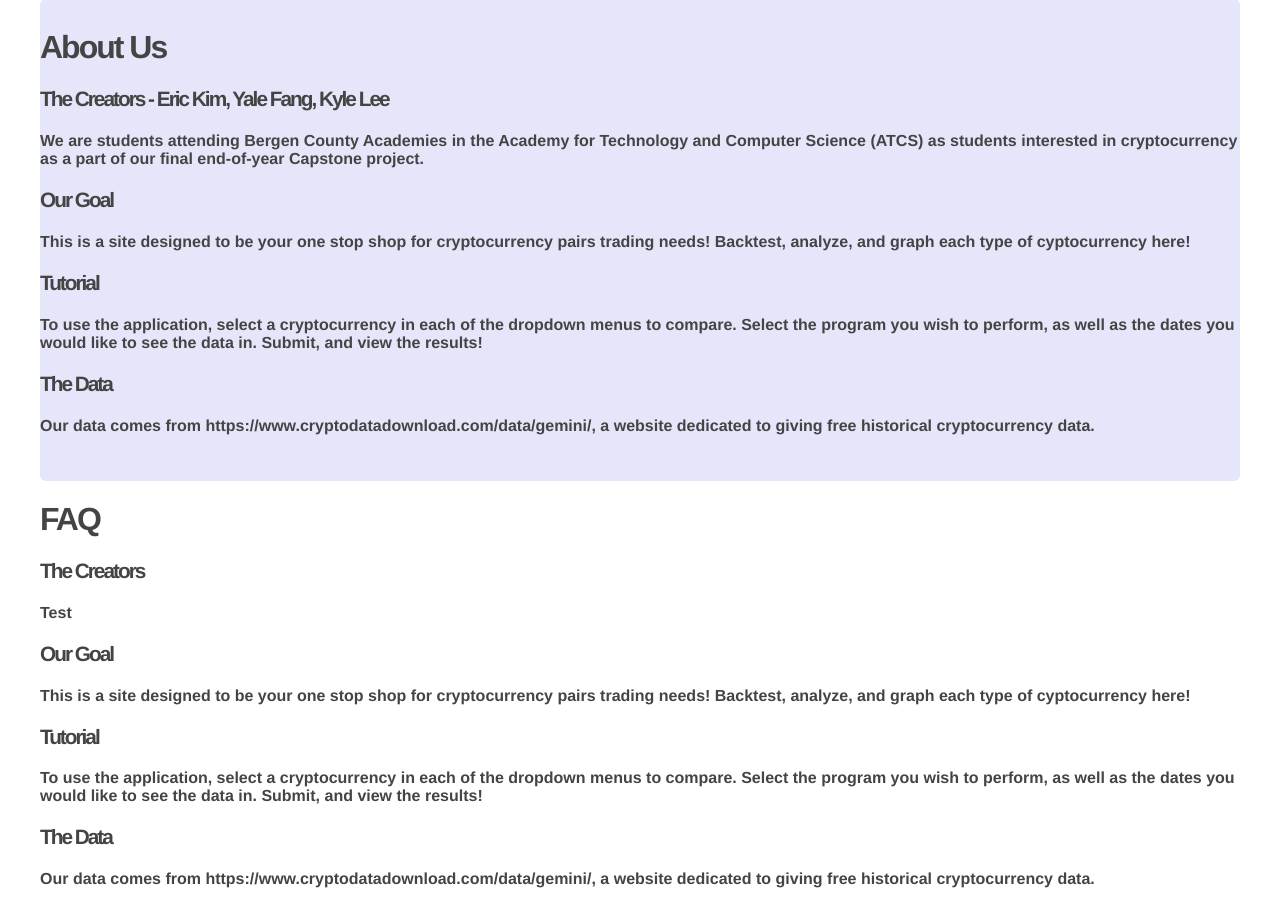
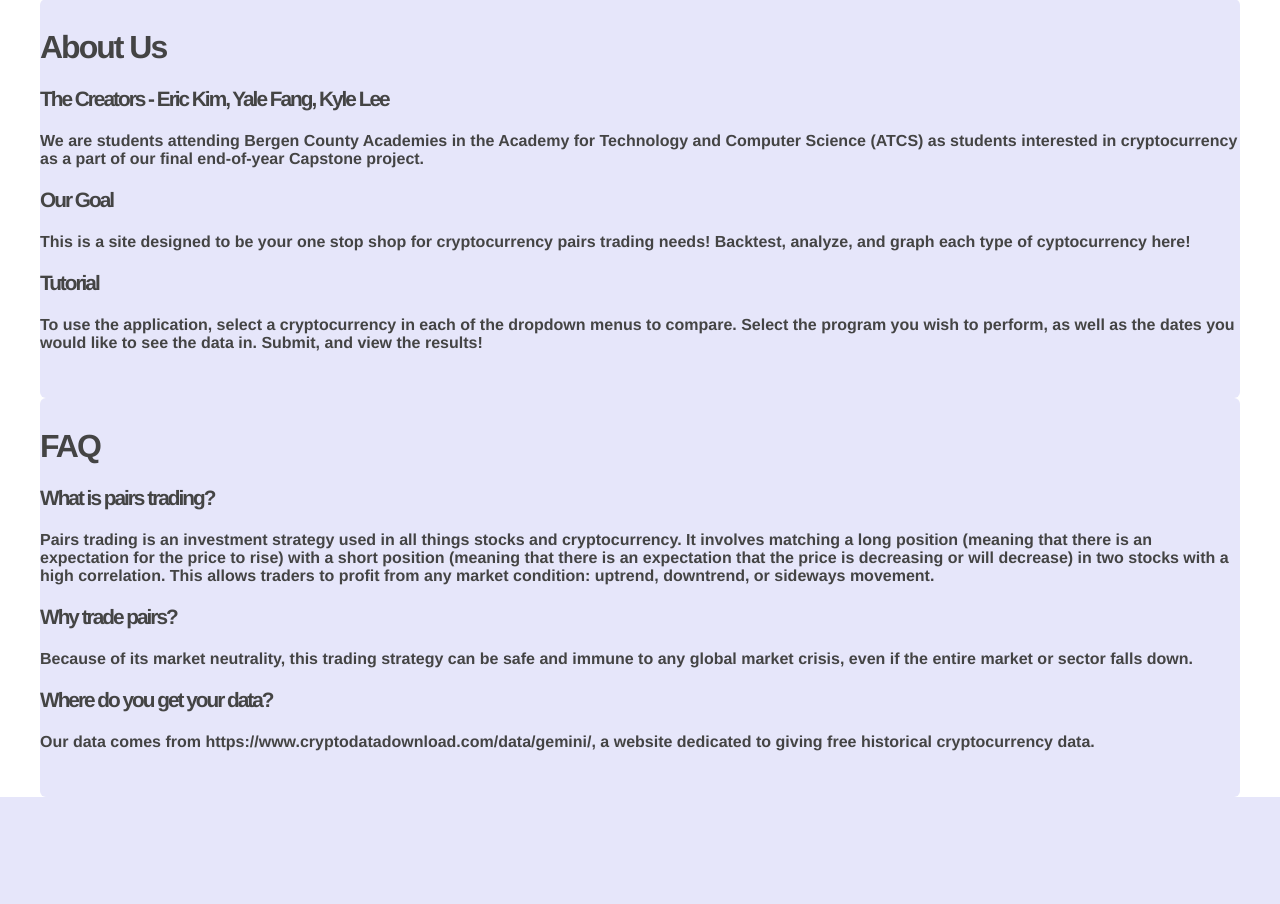
Before and after one commit to yalfan/pairs-trading-project, a Flask app: page /about/ in a window 1280 px wide. Shown: the part 46-950 px from the top of the page. After the commit the page ends 843 px from the top, so only its background shows below. Run offline with Flask 2, Linux system fonts and the light colour scheme.

Commit message:
Updated about page
Added FAQ and updated the About Us information

```diff
--- a/static/main.css
+++ b/static/main.css
@@ -49,6 +49,13 @@ div.about {
           border-radius: 6px;
 }
 
+div.faq {
+  padding: 10px 0 30px 0;
+  background-color: #E6E6FA;
+  -webkit-border-radius: 6px;
+     -moz-border-radius: 6px;
+          border-radius: 6px;
+}
 
 h5 {
   font-size: 1.7em;
--- a/templates/about.html
+++ b/templates/about.html
@@ -11,20 +11,16 @@
              <p>This is a site designed to be your one stop shop for cryptocurrency pairs trading needs! Backtest, analyze, and graph each type of cyptocurrency here!</p>
              <h3>Tutorial</h3>
              <p>To use the application, select a cryptocurrency in each of the dropdown menus to compare. Select the program you wish to perform, as well as the dates you would like to see the data in. Submit, and view the results!</p>
-             <h3>The Data</h3>
-             <p>Our data comes from https://www.cryptodatadownload.com/data/gemini/, a website dedicated to giving free historical cryptocurrency data.
              </p>
            </div>
 
            <div class="faq">
             <h1>FAQ</h1>
-            <h3>The Creators</h3>
-            <p>Test</p>
-            <h3>Our Goal</h3>
-            <p>This is a site designed to be your one stop shop for cryptocurrency pairs trading needs! Backtest, analyze, and graph each type of cyptocurrency here!</p>
-            <h3>Tutorial</h3>
-            <p>To use the application, select a cryptocurrency in each of the dropdown menus to compare. Select the program you wish to perform, as well as the dates you would like to see the data in. Submit, and view the results!</p>
-            <h3>The Data</h3>
+            <h3>What is pairs trading?</h3>
+            <p>Pairs trading is an investment strategy used in all things stocks and cryptocurrency. It involves matching a long position (meaning that there is an expectation for the price to rise) with a short position (meaning that there is an expectation that the price is decreasing or will decrease) in two stocks with a high correlation. This allows traders to profit from any market condition: uptrend, downtrend, or sideways movement.</p>
+            <h3>Why trade pairs?</h3>
+            <p>Because of its market neutrality, this trading strategy can be safe and immune to any global market crisis, even if the entire market or sector falls down. </p>
+            <h3>Where do you get your data?</h3>
             <p>Our data comes from https://www.cryptodatadownload.com/data/gemini/, a website dedicated to giving free historical cryptocurrency data.
             </p>
           </div>
```
